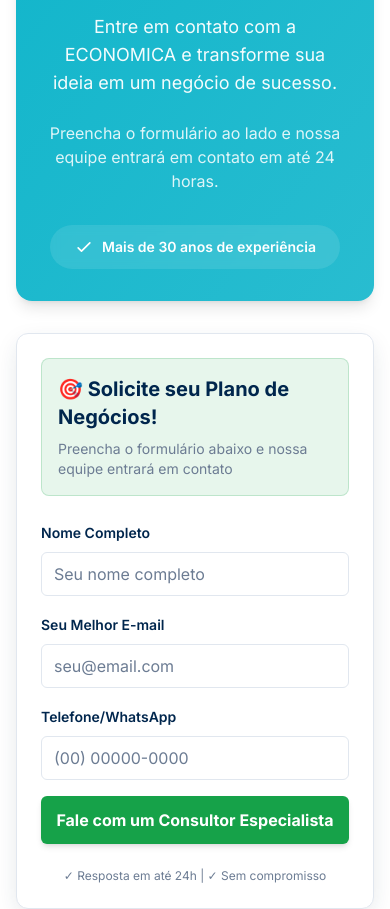
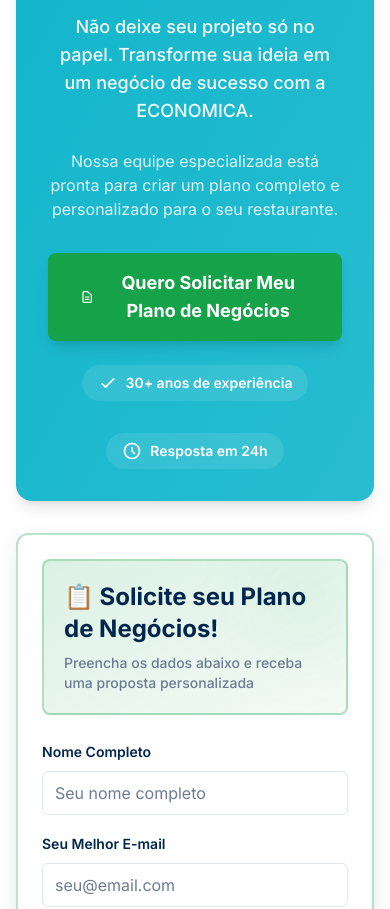
Before and after one commit to omeneghel/niche-plan-forge, a React (Vite) app: page / in a window 390 px wide. Shown: the part 10540-11449 px from the top of the page. Built offline with nearby package versions, Linux system fonts and the light colour scheme; the HTML template or start-up script is replaced by a standard one.

Commit message:
Refine CTA and anchor to form
Update the final CTA section to be more persuasive and add a button that scrolls to the contact form. Also, add an ID to the contact form section for the anchor link.

```diff
--- a/src/components/ContactForm.tsx
+++ b/src/components/ContactForm.tsx
@@ -60,13 +60,14 @@ export const ContactForm = ({ niche }: ContactFormProps) => {
   };
 
   return (
-    <div className="bg-card rounded-xl border border-border p-6 shadow-card-hover sticky top-6">
-      <div className="bg-accent/10 rounded-lg p-4 mb-6 border border-accent/20">
-        <h3 className="text-xl font-bold text-foreground mb-2">
-          🎯 Solicite seu Plano de Negócios!
+    <div className="bg-card rounded-xl border-2 border-accent/30 p-6 shadow-card-hover sticky top-6 animate-fade-in">
+      <div className="bg-gradient-to-br from-accent/15 to-accent/5 rounded-lg p-5 mb-6 border-2 border-accent/30 relative overflow-hidden">
+        <div className="absolute top-0 right-0 w-20 h-20 bg-accent/10 rounded-full blur-2xl"></div>
+        <h3 className="text-2xl font-bold text-foreground mb-2 relative">
+          📋 Solicite seu Plano de Negócios!
         </h3>
-        <p className="text-sm text-muted-foreground">
-          Preencha o formulário abaixo e nossa equipe entrará em contato
+        <p className="text-sm text-muted-foreground font-medium relative">
+          Preencha os dados abaixo e receba uma proposta personalizada
         </p>
       </div>
 
--- a/src/pages/Index.tsx
+++ b/src/pages/Index.tsx
@@ -281,23 +281,45 @@ const Index = () => {
                 <h2 className="text-3xl md:text-4xl font-bold mb-4">
                   Solicite seu Plano de Negócios para {niche} agora!
                 </h2>
-                <p className="text-lg md:text-xl mb-6 text-primary-foreground/95">
-                  Entre em contato com a ECONOMICA e transforme sua ideia em um negócio de sucesso.
+                <p className="text-lg md:text-xl mb-6 text-primary-foreground/95 font-medium">
+                  Não deixe seu projeto só no papel. Transforme sua ideia em um negócio de sucesso com a ECONOMICA.
                 </p>
                 <p className="text-base text-primary-foreground/85 mb-8">
-                  Preencha o formulário ao lado e nossa equipe entrará em contato em até 24 horas.
+                  Nossa equipe especializada está pronta para criar um plano completo e personalizado para o seu {niche.toLowerCase()}.
                 </p>
-                <div className="inline-flex items-center gap-2 text-sm font-semibold bg-primary-foreground/10 backdrop-blur-sm px-6 py-3 rounded-full">
-                  <svg className="w-5 h-5" fill="none" stroke="currentColor" viewBox="0 0 24 24">
-                    <path strokeLinecap="round" strokeLinejoin="round" strokeWidth={2} d="M5 13l4 4L19 7" />
+
+                <button
+                  onClick={() => {
+                    const form = document.getElementById('contact-form-section');
+                    form?.scrollIntoView({ behavior: 'smooth', block: 'center' });
+                  }}
+                  className="inline-flex items-center gap-3 bg-accent hover:bg-accent/90 text-accent-foreground font-bold text-lg px-8 py-4 rounded-lg shadow-lg hover:shadow-xl transition-all duration-300 hover:scale-105 mb-6"
+                >
+                  <svg className="w-6 h-6" fill="none" stroke="currentColor" viewBox="0 0 24 24">
+                    <path strokeLinecap="round" strokeLinejoin="round" strokeWidth={2} d="M9 12h6m-6 4h6m2 5H7a2 2 0 01-2-2V5a2 2 0 012-2h5.586a1 1 0 01.707.293l5.414 5.414a1 1 0 01.293.707V19a2 2 0 01-2 2z" />
                   </svg>
-                  Mais de 30 anos de experiência
+                  Quero Solicitar Meu Plano de Negócios
+                </button>
+
+                <div className="flex items-center justify-center gap-8 flex-wrap">
+                  <div className="inline-flex items-center gap-2 text-sm font-semibold bg-primary-foreground/10 backdrop-blur-sm px-4 py-2 rounded-full">
+                    <svg className="w-5 h-5" fill="none" stroke="currentColor" viewBox="0 0 24 24">
+                      <path strokeLinecap="round" strokeLinejoin="round" strokeWidth={2} d="M5 13l4 4L19 7" />
+                    </svg>
+                    30+ anos de experiência
+                  </div>
+                  <div className="inline-flex items-center gap-2 text-sm font-semibold bg-primary-foreground/10 backdrop-blur-sm px-4 py-2 rounded-full">
+                    <svg className="w-5 h-5" fill="none" stroke="currentColor" viewBox="0 0 24 24">
+                      <path strokeLinecap="round" strokeLinejoin="round" strokeWidth={2} d="M12 8v4l3 3m6-3a9 9 0 11-18 0 9 9 0 0118 0z" />
+                    </svg>
+                    Resposta em 24h
+                  </div>
                 </div>
               </div>
             </article>
 
             {/* Sidebar Column */}
-            <aside className="lg:col-span-1">
+            <aside className="lg:col-span-1" id="contact-form-section">
               <ContactForm niche={niche} />
             </aside>
           </div>
--- a/tailwind.config.ts
+++ b/tailwind.config.ts
@@ -88,6 +88,31 @@ export default {
       animation: {
         "accordion-down": "accordion-down 0.2s ease-out",
         "accordion-up": "accordion-up 0.2s ease-out",
+        "fade-in": "fade-in 0.5s ease-out",
+        "scale-in": "scale-in 0.3s ease-out",
+        "pulse-slow": "pulse 3s cubic-bezier(0.4, 0, 0.6, 1) infinite",
+      },
+      keyframes: {
+        "fade-in": {
+          "0%": {
+            opacity: "0",
+            transform: "translateY(10px)"
+          },
+          "100%": {
+            opacity: "1",
+            transform: "translateY(0)"
+          }
+        },
+        "scale-in": {
+          "0%": {
+            transform: "scale(0.95)",
+            opacity: "0"
+          },
+          "100%": {
+            transform: "scale(1)",
+            opacity: "1"
+          }
+        },
       },
     },
   },
```
